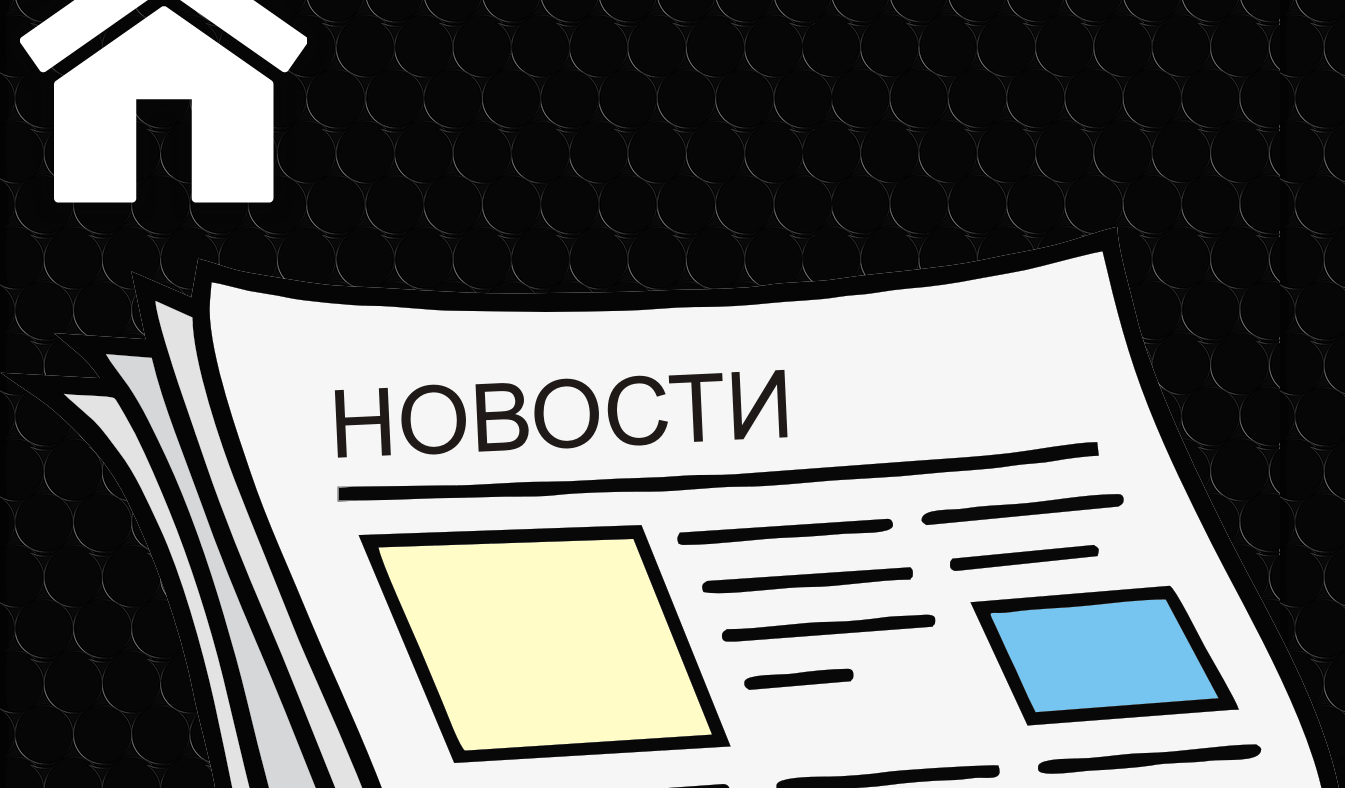
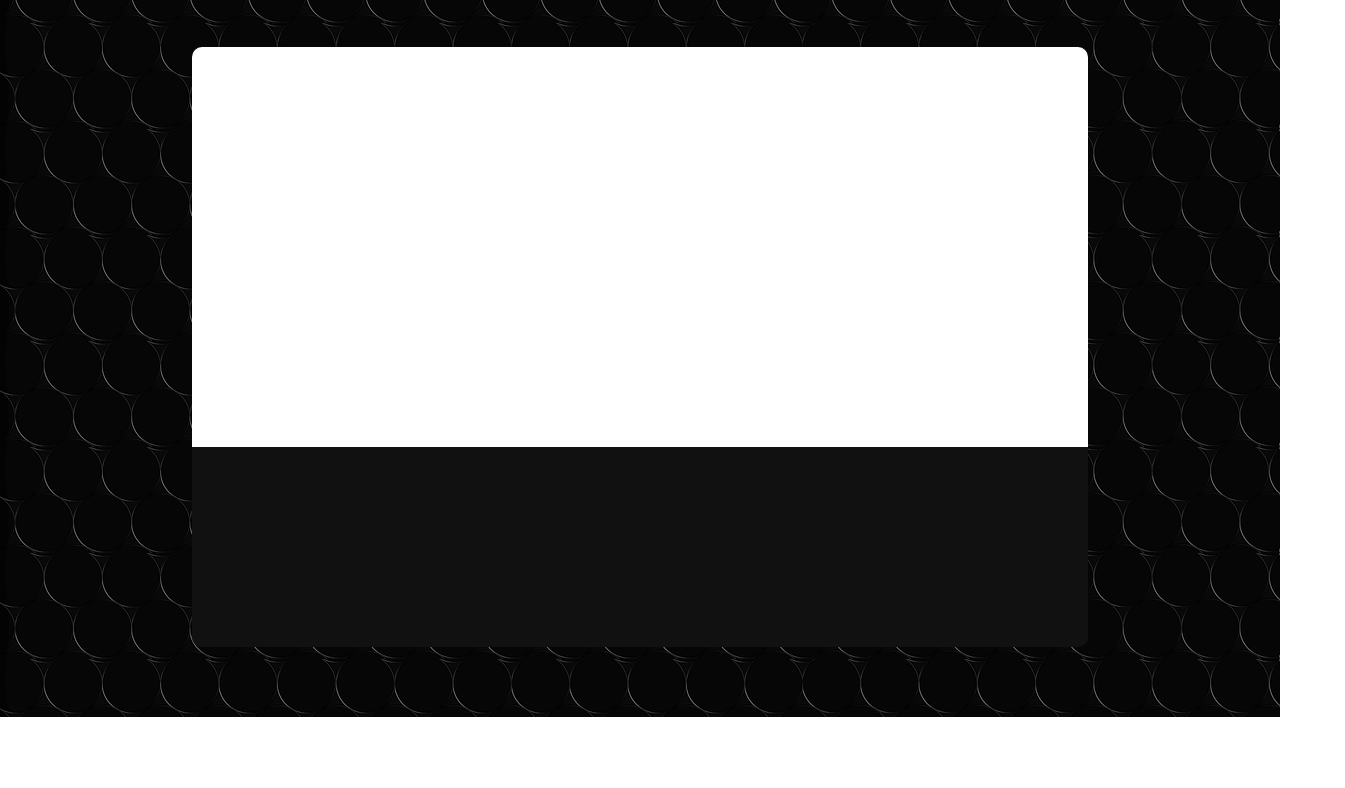
Before and after one commit to casder-succ/mens_pride, a plain HTML site: page index.html in a window 1280 px wide. Shown: the part 83-871 px from the top of the page, 1345 px wide, since content can reach past the window. After the commit the page ends 800 px from the top, so only its background shows below. Drawn offline with Linux system fonts and the light colour scheme.

Commit message:
Add new styles

```diff
--- a/style/style.css
+++ b/style/style.css
@@ -1,4 +1,53 @@
+* {
+    box-sizing: border-box;
+}
+
 body {
     background-repeat: repeat-y;
     background-size: cover;
 }
+
+header {
+    width: 100%;
+    height: 80px;
+    background: #000000;
+}
+
+.header-left {
+    height: 100%;
+    display: flex;
+    margin-left: 15%;
+}
+
+.header-item {
+    padding-top: 15px;
+    margin: 0 10px;
+    cursor: pointer;
+}
+
+.header-item .item-img {
+    display: block;
+    height: 50px;
+    width: auto;
+    color: #ffffff;
+}
+
+main {
+    width: 70%;
+    margin: 50px auto 0 auto;
+    background: #ffffff;
+    min-height: 50vh;
+    border-radius: 10px 10px 0 0;
+}
+
+.container {
+    padding: 20px 30px;
+}
+
+footer {
+    height: 200px;
+    width: 70%;
+    margin: 0 auto;
+    background: #111111;
+    border-radius: 0 0 10px 10px;
+}
```
